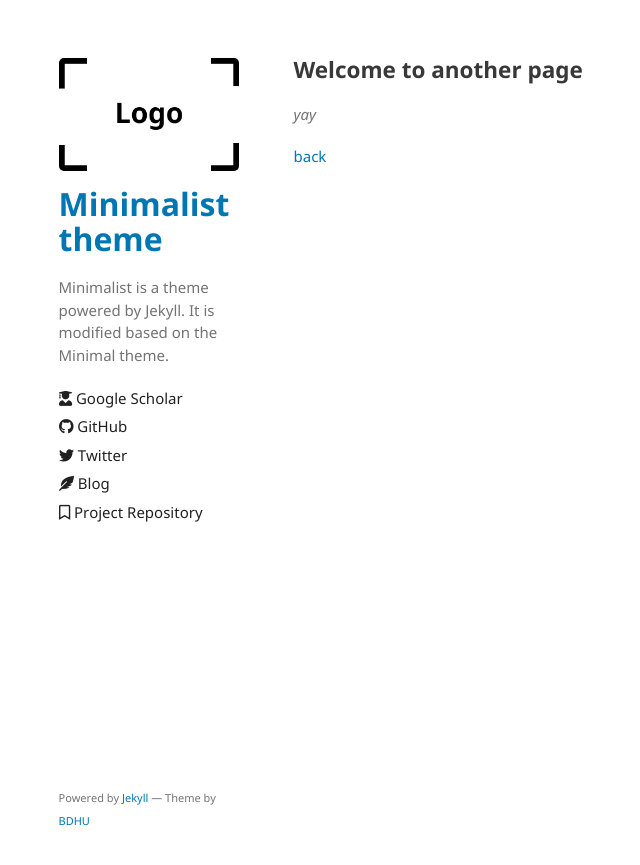
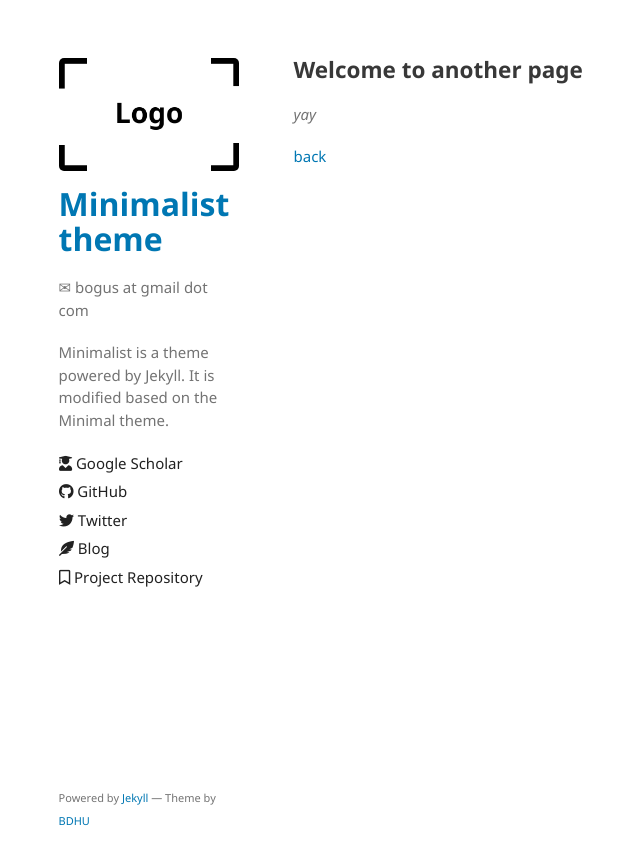
Before and after one commit to BDHU/minimalist, a Jekyll site: the page built from another-page.md, in a window 1280 px wide. Shown: the top 865 px of the page, without its empty margins (144-784 px from the left). Built offline with Jekyll 4.4.1, drawn with Linux system fonts in a browser that asks for light colours; our own code applies the rules of GitHub Pages for plain Markdown files.

Commit message:
add email option

```diff
--- a/_config.yml
+++ b/_config.yml
@@ -1,5 +1,6 @@
 title: Minimalist theme
 logo: /assets/img/logo.png
+email: bogus at gmail dot com
 description: Minimalist is a theme powered by Jekyll. It is modified based on the Minimal theme.
 show_downloads: false
 google_analytics: UA-108144808-1
--- a/_layouts/default.html
+++ b/_layouts/default.html
@@ -26,6 +26,10 @@
 
           <h1><a href="{{ "/" | absolute_url }}">{{ site.title | default: site.github.repository_name }}</a></h1>
 
+          {% if site.email %}
+            <p class="addr">&#x2709;&nbsp;{{ site.email }}</p>
+          {% endif %}
+
           <p>{{ site.description | default: site.github.project_tagline }}</p>
 
           {% include sidebar.html %}
```
